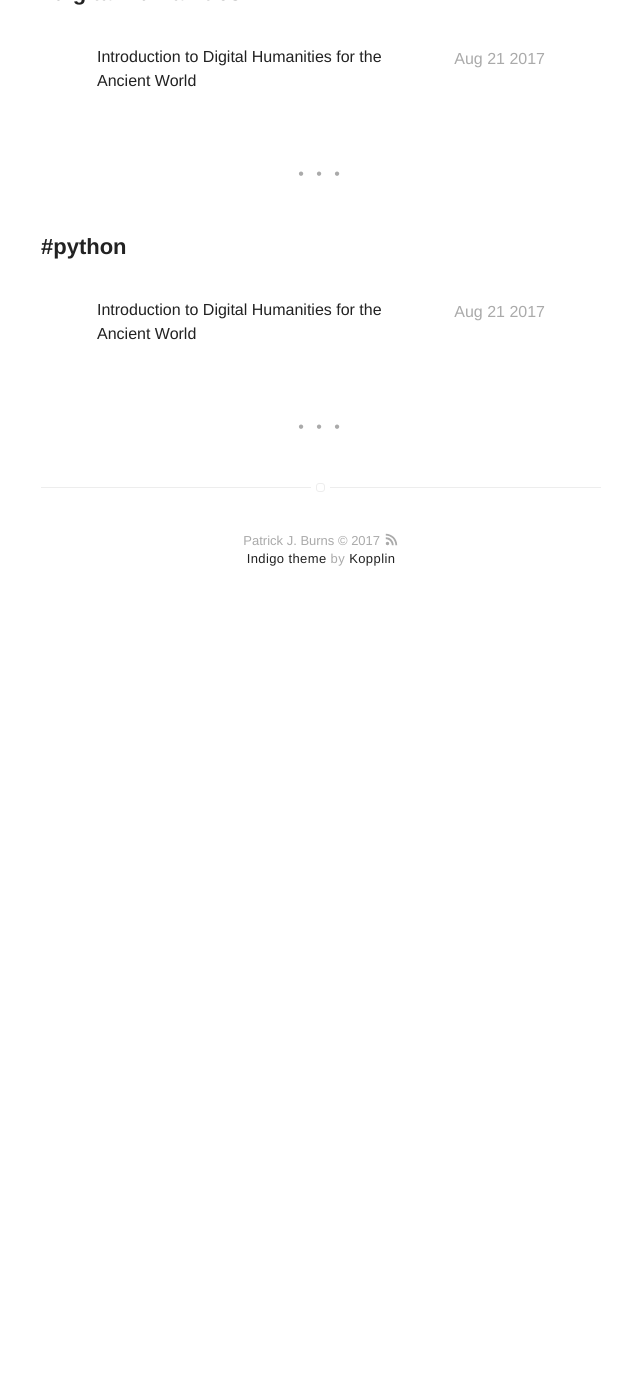
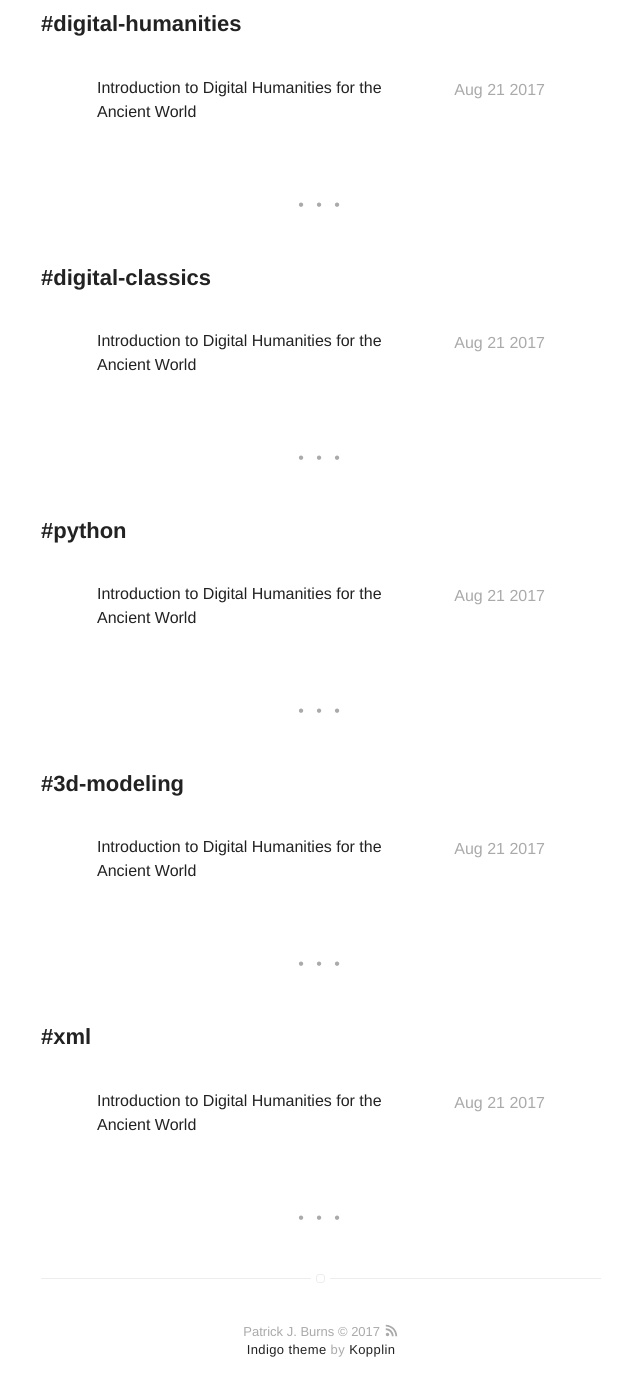
Before and after one commit to diyclassics/diyclassics.github.io, a Jekyll site: the page built from tags.html, in a window 1280 px wide and 1400 px high, scrolled down 7777 px. Shown: the top 1396 px of the window, without its empty margins (319-959 px from the left). Built offline with Jekyll 4.4.1, drawn with Linux system fonts in a browser that asks for light colours; before the commit the page ends 8407 px from its top, so only the background shows below that; some of the changed text lies outside the part shown.

Commit message:
Fix tags

```diff
--- a/_posts/2017-08-22-introduction-to-digital-humanities.md
+++ b/_posts/2017-08-22-introduction-to-digital-humanities.md
@@ -4,10 +4,13 @@ layout: post
 date: 2017-08-21 22:10
 tag:
 - isaw
-- isaw-library
-- teach
+- teaching
 - digital-humanities
+- digital-classics
 - python
+- 3d-modeling
+- xml
+- visualization
 #image: /assets/images/jekyll-logo-light-solid.png
 headerImage: false
 projects: true
```
